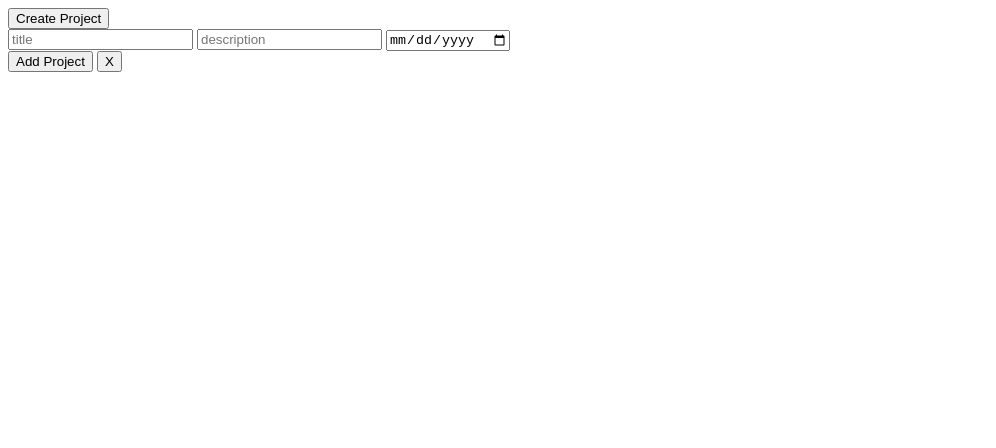
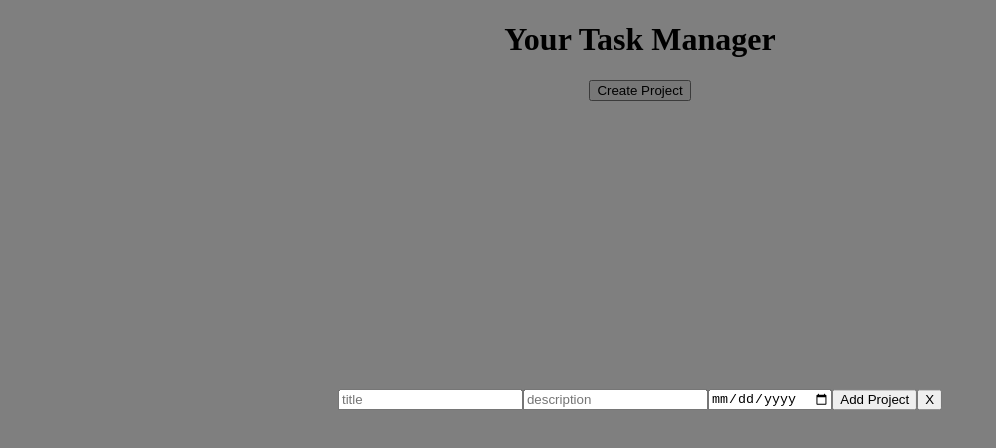
Before and after one commit to tosifilippo/TodoList, a website built with webpack: page dist/index.html in a window 1280 px wide. Both pictures are taken after a click on the button "Create Project". Shown: the whole page, without its empty margins (0-996 px from the left). Built offline with nearby package versions, Linux system fonts and the light colour scheme.

Commit message:
created an overlay effect for the forms and centered them vertically and horizontally

```diff
--- a/dist/index.html
+++ b/dist/index.html
@@ -8,27 +8,30 @@
     rel="stylesheet">
 </head>
 <body>
-    <button id="show-project-form">Create Project</button>
-    <div id="add-project-form" hidden>
-        <form>
+    <header>
+        <h1>Your Task Manager</h1>
+        <button id="show-project-form">Create Project</button>
+    </header>
+    <div id="add-project-form" class="form-container" hidden>
+        <form class="form">
             <input type="text" id="project-title" placeholder="title">
             <input type="text" id="project-description" placeholder="description">
             <input type="date" id="project-due-date">
+            <button id="add-project">Add Project</button>
+            <button id="x-project-form">X</button>
         </form>
-        <button id="add-project">Add Project</button>
-        <button id="x-project-form">X</button>
     </div>
-    <div id="edit-project-form" hidden>
-        <form>
+    <div id="edit-project-form" class="form-container" hidden>
+        <form class="form">
             <input type="text" id="edit-project-title" placeholder="title">
             <input type="text" id="edit-project-description" placeholder="description">
             <input type="date" id="edit-project-due-date">
+            <button id="edit-project">Save Project</button>
+            <button id="x-edit-project">X</button>
         </form>
-        <button id="edit-project">Save Project</button>
-        <button id="x-edit-project">X</button>
     </div>
-    <div id="add-task-form" hidden>
-        <form>
+    <div id="add-task-form" class="form-container" hidden>
+        <form class="form">
             <input type="text" id="task-title" placeholder="title">
             <input type="text" id="task-description" placeholder="description">
             <input type="date" id="task-due-date">
@@ -41,12 +44,12 @@
                 <option value="Low">Low</option>
             </select>
             <input type="text" id="task-notes" placeholder="notes">
+            <button id="add-task">Add Task</button>
+            <button id="x-task-form">X</button>
         </form>
-        <button id="add-task">Add Task</button>
-        <button id="x-task-form">X</button>
     </div>
-    <div id="edit-task-form" hidden>
-        <form>
+    <div id="edit-task-form" class="form-container" hidden>
+        <form class="form">
             <input type="text" id="edit-task-title" placeholder="title">
             <input type="text" id="edit-task-description" placeholder="description">
             <input type="date" id="edit-task-due-date">
@@ -59,9 +62,9 @@
                 <option value="Low">Low</option>
             </select>
             <input type="text" id="edit-task-notes" placeholder="notes">
+            <button id="edit-task">Save Task</button>
+            <button id="x-edit-task">X</button>
         </form>
-        <button id="edit-task">Save Task</button>
-        <button id="x-edit-task">X</button>
     </div>
     <div id="projects-container"></div>
     <script src="main.js"></script>
--- a/dist/styles/global-style.css
+++ b/dist/styles/global-style.css
@@ -0,0 +1,24 @@
+header {
+    text-align: center;
+}
+
+.form {
+display: flex;
+position: absolute;
+top: 50%;
+left: 50%;
+-ms-transform: translate(-50%, -50%);
+transform: translate(-50%, -50%);
+}
+
+.form-container {
+    position: fixed;
+    width: 100%;
+    height: 100%;
+    top: 0;
+    left: 0;
+    right: 0;
+    bottom: 0;
+    background-color: rgba(0,0,0,0.5);
+    z-index: 2;
+}
```
